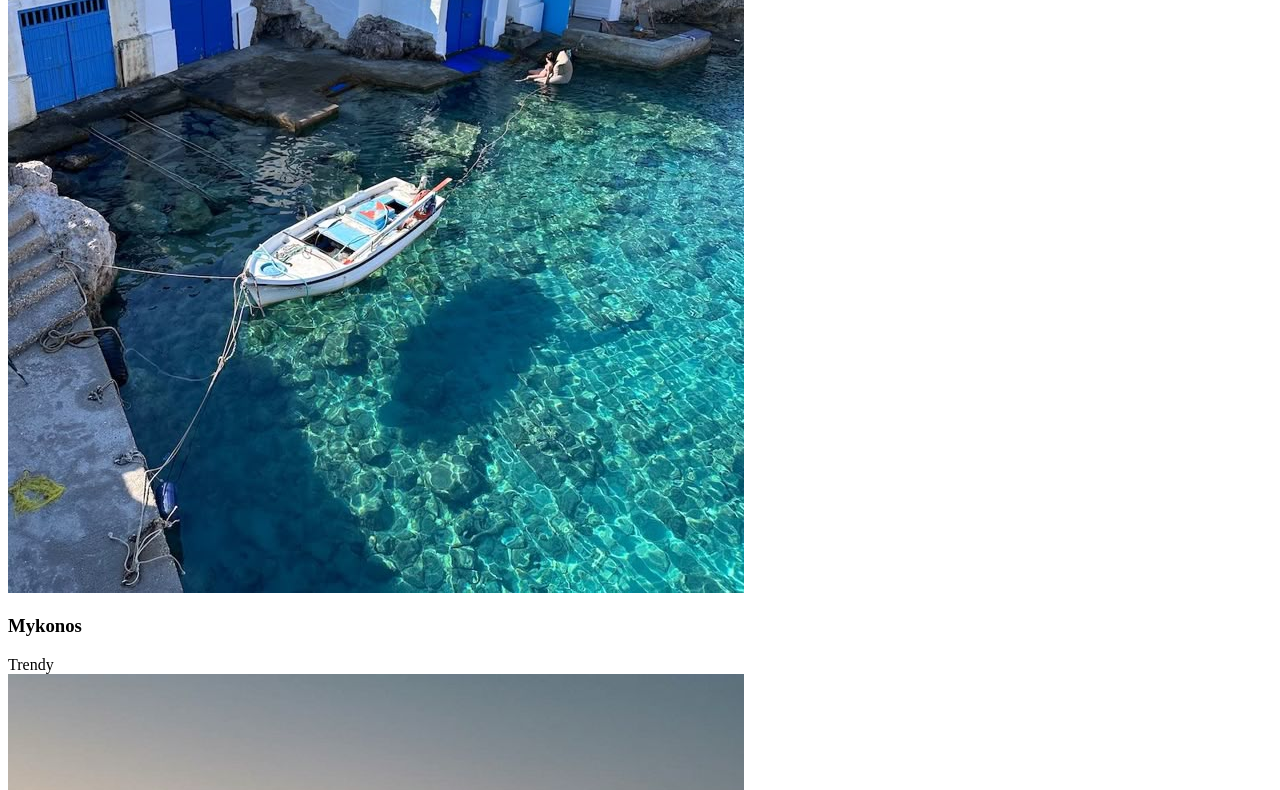
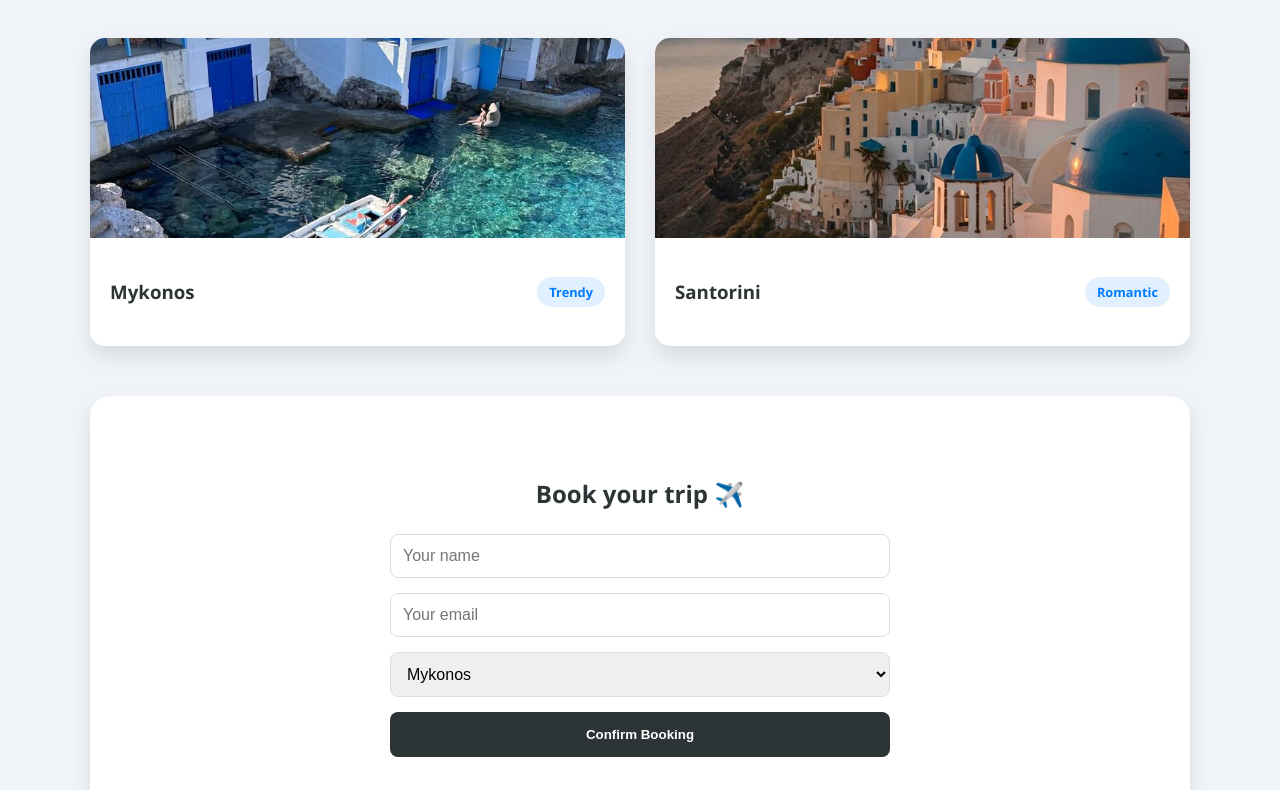
Before and after one commit to carlafossigainyo/greece, a plain HTML site: page index.html in a window 1280 px wide. Shown: the part 593-1383 px from the top of the page. Drawn offline with Linux system fonts and the light colour scheme.

Commit message:
index.html

```diff
--- a/index.html
+++ b/index.html
@@ -3,7 +3,7 @@
 <head>
     <meta charset="UTF-8">
     <meta name="viewport" content="width=device-width, initial-scale=1.0">
-    <link rel="stylesheet" href="style.css.css"> <title>Discover Greece | Luxury Travel</title>
+    <link rel="stylesheet" href="style.css"> <title>Discover Greece | Luxury Travel</title>
 </head>
 <body>
 
```
